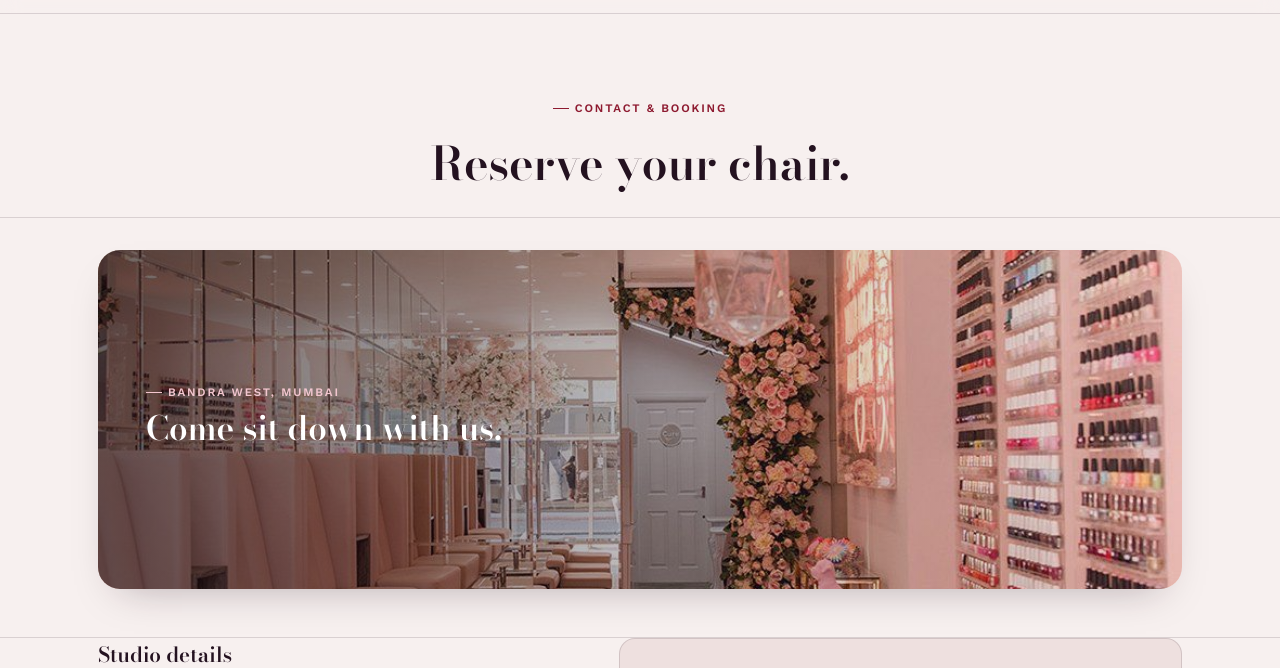
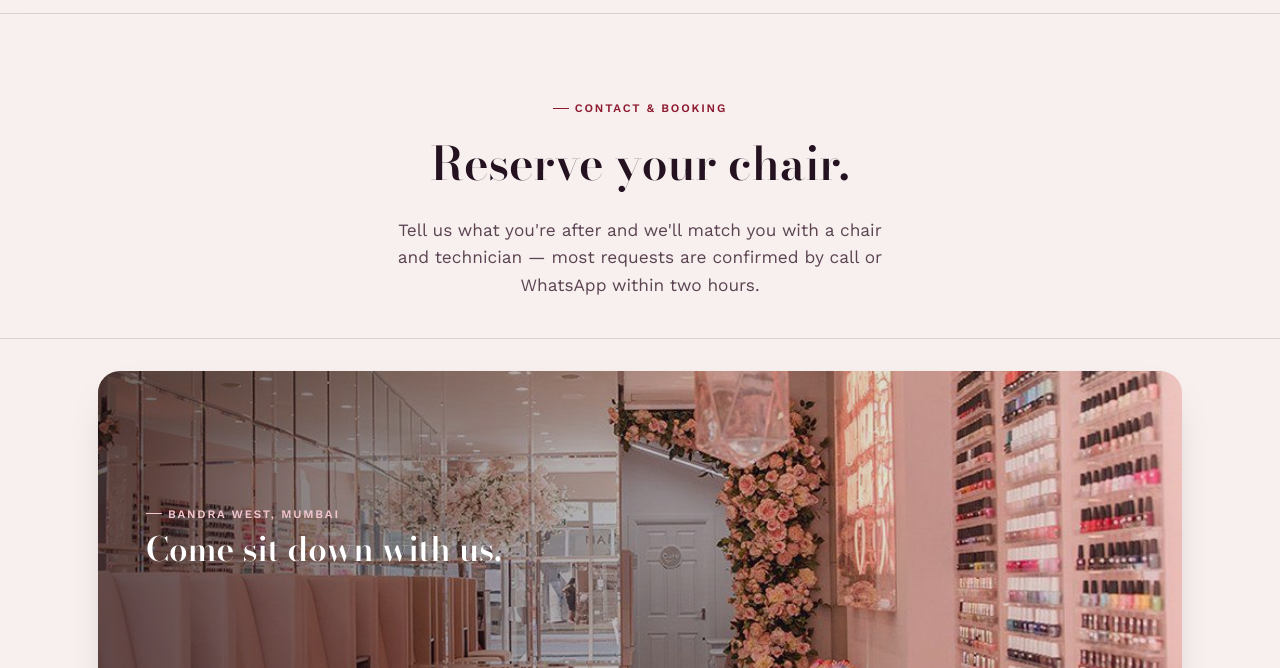
Before and after one commit to Innovalq-SoundaryaTeam/Nail, a plain HTML site: page contact.html in a window 1280 px wide. Shown: the part 59-727 px from the top of the page. Drawn offline with nearby package versions, Linux system fonts and the light colour scheme.

Commit message:
Make hero section spacing and content consistent across Services, Gallery, Pricing, and Contact

```diff
--- a/contact.html
+++ b/contact.html
@@ -41,10 +41,11 @@
 </header>
 
 <main>
-<div class="block" style="padding-bottom:1rem;">
+<div class="block" style="padding-bottom:clamp(1.5rem,3vw,2.5rem);">
       <div class="container" style="text-align:center;">
         <span class="eyebrow" style="justify-content:center;">Contact &amp; Booking</span>
         <h1 style="font-size:clamp(2.2rem,3.6vw,3.2rem);margin-top:.6rem;">Reserve your chair.</h1>
+        <p class="hero-sub" style="margin:1rem auto 0;">Tell us what you're after and we'll match you with a chair and technician — most requests are confirmed by call or WhatsApp within two hours.</p>
       </div>
     </div>
     <div class="block" style="padding-block:clamp(1.25rem,2.5vw,2rem) clamp(2rem,4vw,3rem);">
```
Also changed, not shown: gallery.html (+1 -1 lines), pricing.html (+1 -1 lines).
